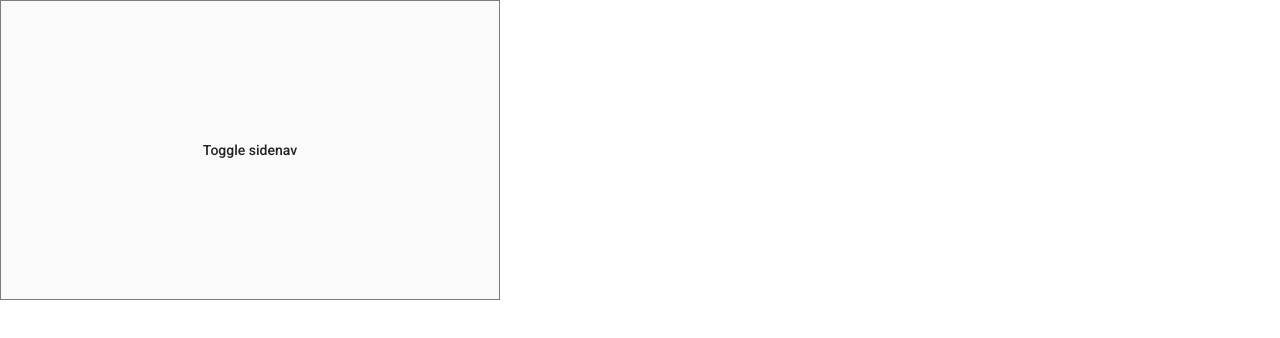
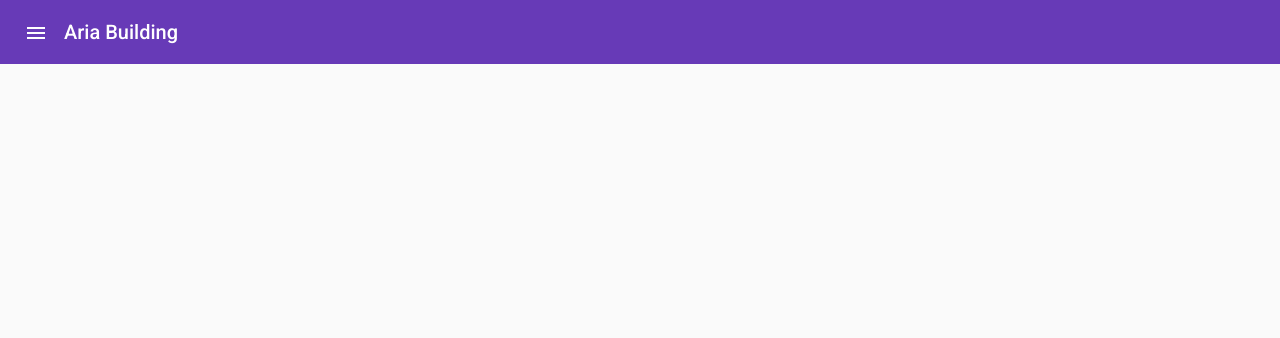
Before and after one commit to jantvb/aria-bulding, an Angular app: page /admin in a window 1280 px wide. Shown: the top 338 px of the page. Built offline with nearby package versions, Linux system fonts and the light colour scheme.

Commit message:
Sidenav commit

```diff
--- a/src/app/route/admin/admin.component.html
+++ b/src/app/route/admin/admin.component.html
@@ -1,18 +1,2 @@
-<mat-drawer-container class="example-container" autosize>
-  <mat-drawer #drawer class="example-sidenav" mode="side">
-    <p>Auto-resizing sidenav</p>
-    <p *ngIf="showFiller">Lorem, ipsum dolor sit amet consectetur.</p>
-    <button (click)="showFiller = !showFiller" mat-raised-button>
-      Toggle extra text
-    </button>
-  </mat-drawer>
-
-  <div class="example-sidenav-content">
-    <button type="button" mat-button (click)="drawer.toggle()">
-      Toggle sidenav
-    </button>
-  </div>
-
-</mat-drawer-container>
-
+<app-sidenav></app-sidenav>
 <router-outlet></router-outlet>
--- /dev/null
+++ b/src/app/route/admin/sidenav/sidenav.component.html
@@ -0,0 +1,22 @@
+<div class="example-container" [class.example-is-mobile]="mobileQuery.matches" *ngIf="shouldRun">
+  <mat-toolbar color="primary" class="example-toolbar">
+    <button mat-icon-button (click)="snav.toggle()"><mat-icon>menu</mat-icon></button>
+    <h1 class="example-app-name">Aria Building</h1>
+  </mat-toolbar>
+
+  <mat-sidenav-container class="example-sidenav-container"
+                         [style.marginTop.px]="mobileQuery.matches ? 56 : 0">
+    <mat-sidenav #snav [mode]="mobileQuery.matches ? 'over' : 'side'"
+                 [fixedInViewport]="mobileQuery.matches" fixedTopGap="56">
+      <mat-nav-list>
+        <a mat-list-item routerLink="nav.route" *ngFor="let nav of fillerNav"><mat-icon>{{ nav.icon }}</mat-icon>{{ nav.name }}</a>
+      </mat-nav-list>
+    </mat-sidenav>
+
+    <mat-sidenav-content>
+      <router-outlet></router-outlet>
+    </mat-sidenav-content>
+  </mat-sidenav-container>
+</div>
+
+<div *ngIf="!shouldRun">Please open on Stackblitz to see result</div>
--- /dev/null
+++ b/src/app/route/admin/sidenav/sidenav.component.scss
@@ -0,0 +1,31 @@
+.example-container {
+  display: flex;
+  flex-direction: column;
+  position: absolute;
+  top: 0;
+  bottom: 0;
+  left: 0;
+  right: 0;
+}
+
+.example-is-mobile .example-toolbar {
+  position: fixed;
+  /* Make sure the toolbar will stay on top of the content as it scrolls past. */
+  z-index: 2;
+}
+
+h1.example-app-name {
+  margin-left: 8px;
+}
+
+.example-sidenav-container {
+  /* When the sidenav is not fixed, stretch the sidenav container to fill the available space. This
+     causes `<mat-sidenav-content>` to act as our scrolling element for desktop layouts. */
+  flex: 1;
+}
+
+.example-is-mobile .example-sidenav-container {
+  /* When the sidenav is fixed, don't constrain the height of the sidenav container. This allows the
+     `<body>` to be our scrolling element for mobile layouts. */
+  flex: 1 0 auto;
+}
--- /dev/null
+++ b/src/app/route/admin/sidenav/sidenav.component.ts
@@ -0,0 +1,36 @@
+import { ChangeDetectorRef, Component, OnDestroy, OnInit } from '@angular/core';
+import { MediaMatcher } from '@angular/cdk/layout';
+
+@Component({
+  selector: 'app-sidenav',
+  templateUrl: './sidenav.component.html',
+  styleUrls: ['./sidenav.component.scss']
+})
+export class SidenavComponent implements OnDestroy {
+
+  mobileQuery: MediaQueryList;
+
+  fillerNav = [
+    { name: 'Home',         route: '',            icon: 'home'},
+    { name: 'Building',     route: 'building',    icon: 'house'},
+    { name: 'Apartment',    route: 'apartment',   icon: 'house'},
+    { name: 'Document',     route: 'document',    icon: 'insert_drive_file'},
+    { name: 'User',         route: 'user',        icon: 'supervisor_account'},
+    { name: 'Role',         route: 'role',        icon: 'rule'}
+  ]
+
+  private _mobileQueryListener: () => void;
+
+  constructor(changeDetectorRef: ChangeDetectorRef, media: MediaMatcher) {
+    this.mobileQuery = media.matchMedia('(max-width: 600px)');
+    this._mobileQueryListener = () => changeDetectorRef.detectChanges();
+    this.mobileQuery.addListener(this._mobileQueryListener);
+  }
+
+  ngOnDestroy(): void {
+    this.mobileQuery.removeListener(this._mobileQueryListener);
+  }
+
+  shouldRun = true;
+
+}
```
Also changed, not shown: src/app/route/admin/admin.module.ts (+11 -2 lines), 1 other file (tests, documents, lock files or other folders).
